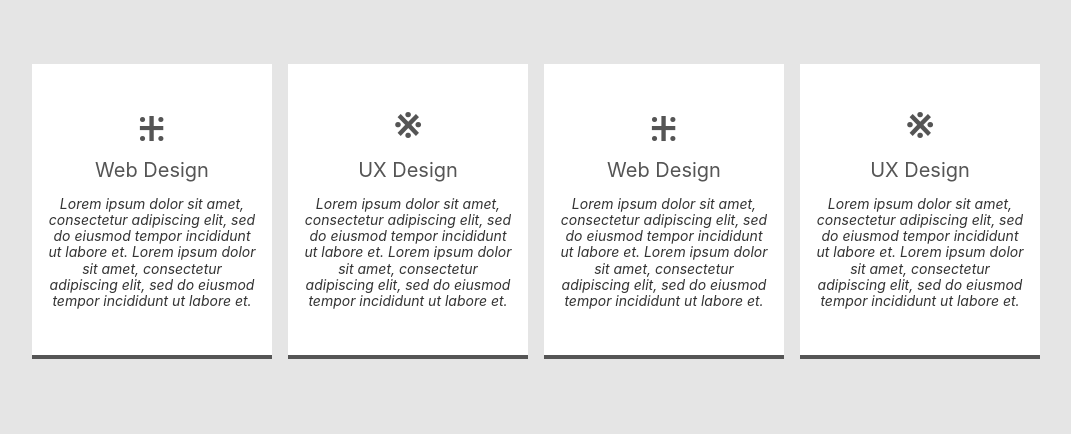
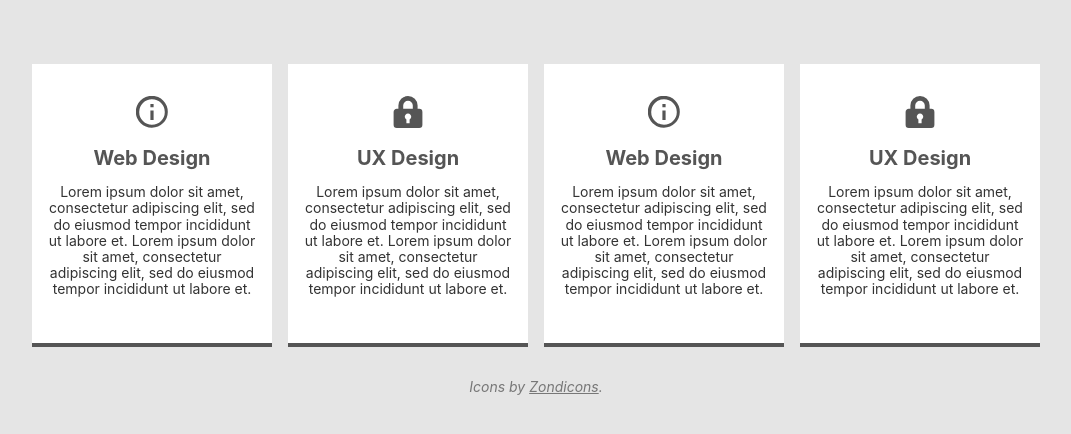
Before and after one commit to luizbills/tachyons-templates, a plain HTML site: page features/index.html in a window 1280 px wide. Shown: the whole page, without its empty margins (104-1175 px from the left). Drawn offline with nearby package versions, Linux system fonts and the light colour scheme.

Commit message:
added icons and improve typography

```diff
--- a/features/index.html
+++ b/features/index.html
@@ -3,15 +3,25 @@
   <title> </title>
   <meta name="viewport" content="width=device-width, initial-scale=1">
   <link rel="stylesheet" href="https://unpkg.com/tachyons/css/tachyons.min.css">
+
+  <!-- required css -->
+  <style type="text/css">
+    .fill-current {
+      fill: currentColor;
+    }
+  </style>
+
   <body class="bg-black-10 sans-serif">
 
     <div class="cf tc w-90 mw8 center mt5">
 
       <div class="fl w-25 ph2">
         <div class="ph3 pv4 bb bw2 mid-gray bg-white hover-purple pointer shadow-hover">
-          <div class="f1">&#8284;</div>
-          <h4 class="normal mv2 f4">Web Design</h4>
-          <p class="f6 i dark-gray">
+          <div class="mb3">
+            <svg class="fill-current w2" xmlns="http://www.w3.org/2000/svg" viewBox="0 0 20 20"><path d="M2.93 17.07A10 10 0 1 1 17.07 2.93 10 10 0 0 1 2.93 17.07zm12.73-1.41A8 8 0 1 0 4.34 4.34a8 8 0 0 0 11.32 11.32zM9 11V9h2v6H9v-4zm0-6h2v2H9V5z"/></svg>
+          </div>
+          <h4 class="b mv2 f4">Web Design</h4>
+          <p class="f6 dark-gray">
             Lorem ipsum dolor sit amet, consectetur adipiscing elit, sed do eiusmod tempor incididunt ut labore et. Lorem ipsum dolor sit amet, consectetur adipiscing elit, sed do eiusmod tempor incididunt ut labore et.
           </p>
         </div>
@@ -19,9 +29,11 @@
 
       <div class="fl w-25 ph2">
         <div class="ph3 pv4 bb bw2 mid-gray bg-white hover-red pointer shadow-hover">
-          <div class="f1">&#8251;</div>
-          <h4 class="normal mv2 f4">UX Design</h4>
-          <p class="f6 i dark-gray">
+          <div class="tc mb3">
+            <svg xmlns="http://www.w3.org/2000/svg" viewBox="0 0 20 20" class="fill-current w2"><path d="M4 8V6a6 6 0 1 1 12 0v2h1a2 2 0 0 1 2 2v8a2 2 0 0 1-2 2H3a2 2 0 0 1-2-2v-8c0-1.1.9-2 2-2h1zm5 6.73V17h2v-2.27a2 2 0 1 0-2 0zM7 6v2h6V6a3 3 0 0 0-6 0z"></path></svg>
+          </div>
+          <h4 class="b mv2 f4">UX Design</h4>
+          <p class="f6 dark-gray">
             Lorem ipsum dolor sit amet, consectetur adipiscing elit, sed do eiusmod tempor incididunt ut labore et. Lorem ipsum dolor sit amet, consectetur adipiscing elit, sed do eiusmod tempor incididunt ut labore et.
           </p>
         </div>
@@ -29,9 +41,11 @@
 
       <div class="fl w-25 ph2">
         <div class="ph3 pv4 bb bw2 mid-gray bg-white hover-green pointer shadow-hover">
-          <div class="f1">&#8284;</div>
-          <h4 class="normal mv2 f4">Web Design</h4>
-          <p class="f6 i dark-gray">
+          <div class="tc mb3">
+            <svg class="fill-current w2" xmlns="http://www.w3.org/2000/svg" viewBox="0 0 20 20"><path d="M2.93 17.07A10 10 0 1 1 17.07 2.93 10 10 0 0 1 2.93 17.07zm12.73-1.41A8 8 0 1 0 4.34 4.34a8 8 0 0 0 11.32 11.32zM9 11V9h2v6H9v-4zm0-6h2v2H9V5z"/></svg>
+          </div>
+          <h4 class="b mv2 f4">Web Design</h4>
+          <p class="f6 dark-gray">
             Lorem ipsum dolor sit amet, consectetur adipiscing elit, sed do eiusmod tempor incididunt ut labore et. Lorem ipsum dolor sit amet, consectetur adipiscing elit, sed do eiusmod tempor incididunt ut labore et.
           </p>
         </div>
@@ -39,17 +53,21 @@
 
       <div class="fl w-25 ph2">
         <div class="ph3 pv4 bb bw2 mid-gray bg-white hover-blue pointer shadow-hover">
-          <div class="f1">&#8251;</div>
-          <h4 class="normal mv2 f4">UX Design</h4>
-          <p class="f6 i dark-gray">
+          <div class="tc mb3">
+            <svg xmlns="http://www.w3.org/2000/svg" viewBox="0 0 20 20" class="fill-current w2"><path d="M4 8V6a6 6 0 1 1 12 0v2h1a2 2 0 0 1 2 2v8a2 2 0 0 1-2 2H3a2 2 0 0 1-2-2v-8c0-1.1.9-2 2-2h1zm5 6.73V17h2v-2.27a2 2 0 1 0-2 0zM7 6v2h6V6a3 3 0 0 0-6 0z"></path></svg>
+          </div>
+          <h4 class="b mv2 f4">UX Design</h4>
+          <p class="f6 dark-gray">
             Lorem ipsum dolor sit amet, consectetur adipiscing elit, sed do eiusmod tempor incididunt ut labore et. Lorem ipsum dolor sit amet, consectetur adipiscing elit, sed do eiusmod tempor incididunt ut labore et.
           </p>
         </div>
       </div>
 
-
     </div>
 
+    <div class="mt4 f6 i tc gray">
+      Icons by <a class="gray" href="http://www.zondicons.com/">Zondicons</a>.
+    </div>
 
   </body>
 </html>
```
